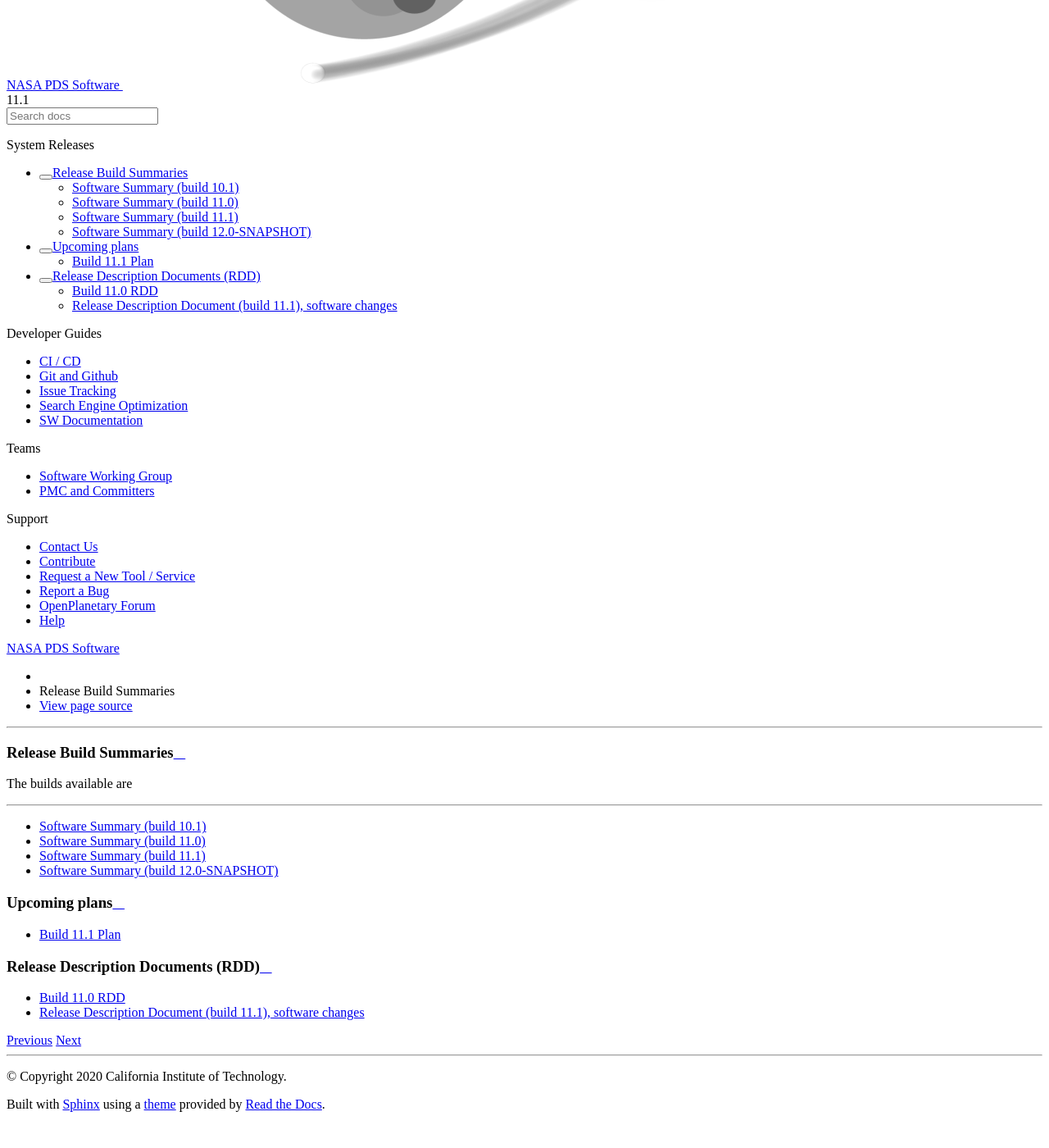
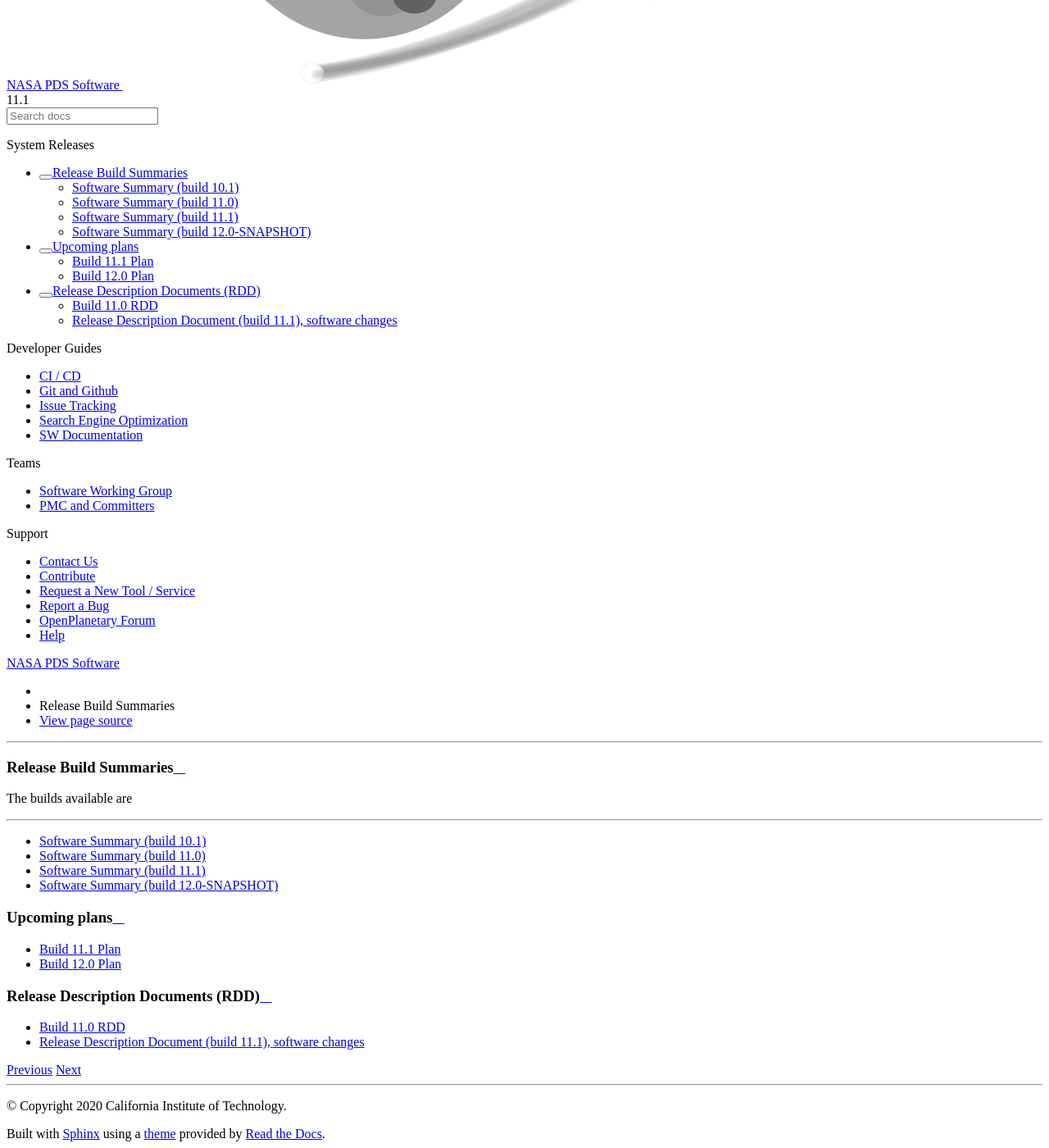
Before and after one commit to NASA-PDS/nasa-pds.github.io, a Sphinx documentation site: the page built from docs/source/releases/releases.rst, in a window 1280 px wide and 1400 px high, scrolled down 329 px. Shown: the whole window at 82% size. Built offline with Sphinx 7.4.7 and the Read the Docs theme 2.0.0, drawn with Linux system fonts in a browser that asks for light colours; pages that are not in the unit, such as notebooks, are missing from menus; before the commit the page ends 1693 px from its top, so only the background shows below that.

Commit message:
Add B12.0 release plan to TOC

```diff
--- a/docs/source/conf.py
+++ b/docs/source/conf.py
@@ -70,3 +70,8 @@
         '_static/theme_overrides.css',  # override wide tables in RTD theme
         ],
       }
+
+html_theme_options = {
+    'display_version': True,
+    'style_external_links': True,
+}
--- a/docs/source/releases/releases.rst
+++ b/docs/source/releases/releases.rst
@@ -20,6 +20,7 @@
     :maxdepth: 1
 
     /releases/11.1/plan
+    /releases/12.0/plan
 
 
 Release Description Documents (RDD)
```
